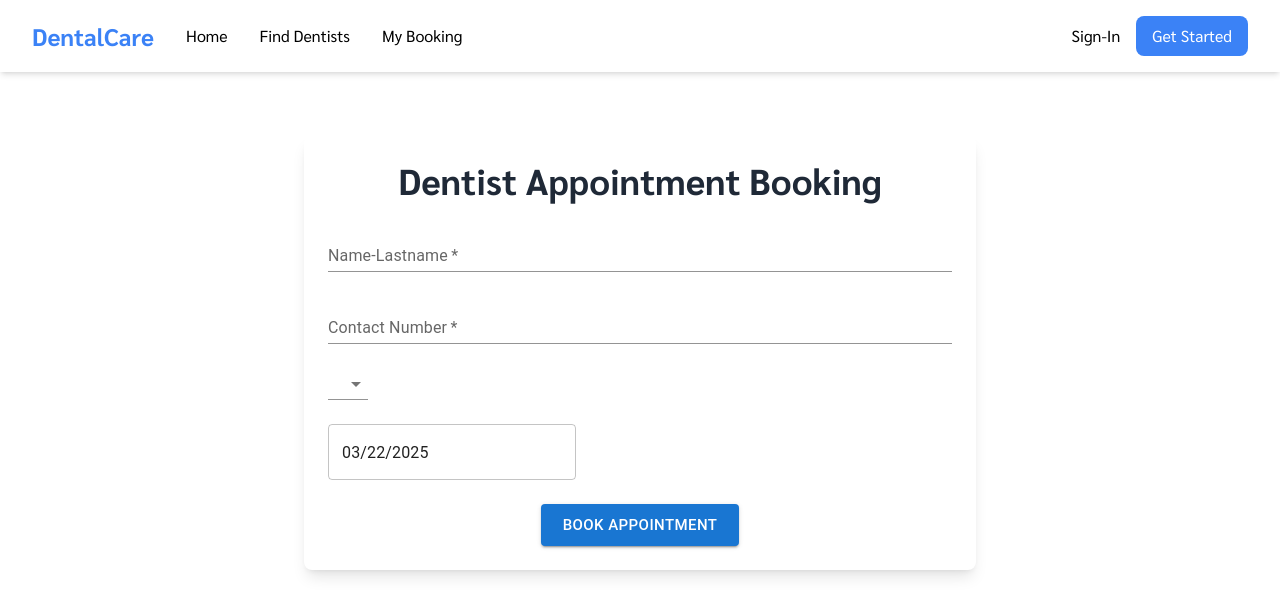
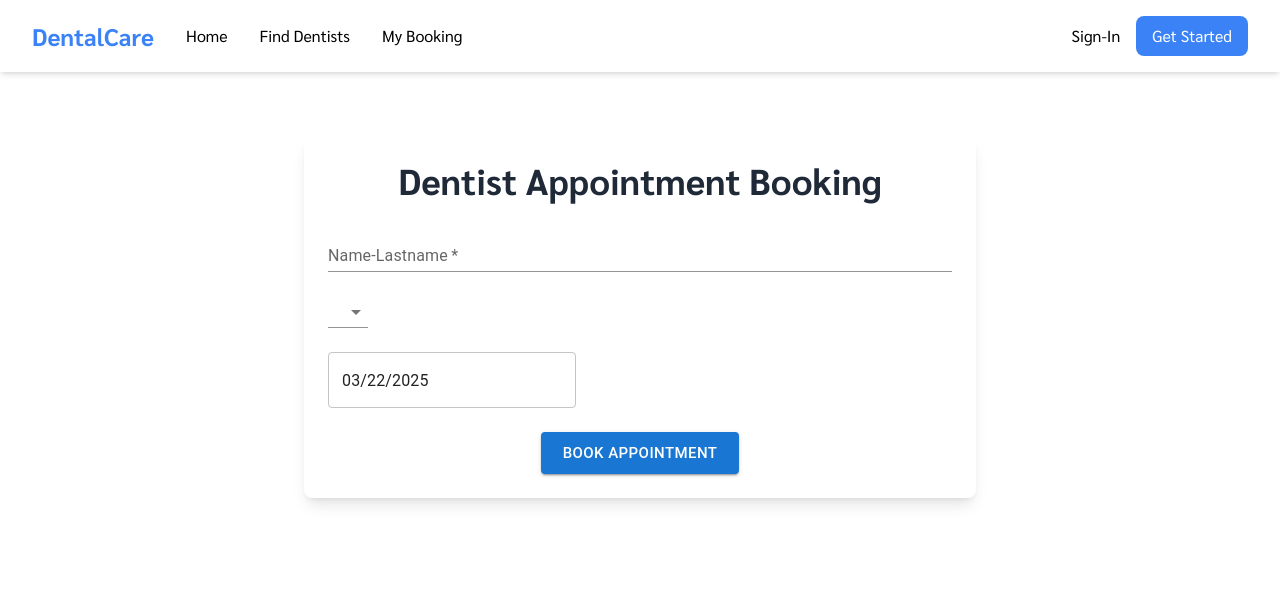
Before and after one commit to 2110503-2564/fe-project-2024-2-plumbers_inwza007x, a Next.js app: page /booking in a window 1280 px wide. Shown: the top 616 px of the page. Built offline with nearby package versions, Linux system fonts and the light colour scheme; no server answers.

Commit message:
Fix Create Booking

```diff
--- a/src/app/booking/page.tsx
+++ b/src/app/booking/page.tsx
@@ -13,7 +13,6 @@ import { useSession } from "next-auth/react";
 export default function DentistBookingPage() {
     const { data: session, status } = useSession();
     const [nameLastname, setNameLastname] = useState("");
-    const [tel, setTel] = useState("");
     const [dentistID, setDentistID] = useState(0);
     const [bookDate, setBookDate] = useState(new Date());
 
@@ -25,18 +24,17 @@ export default function DentistBookingPage() {
         e.preventDefault();
         setIsSubmitting(true);
 
-        if (!session?.user?.id || !session?.user?.token) {
+        if (!session?.user?.token) {
             setErrorOpen(true);
             setIsSubmitting(false);
             return;
         }
 
-        const newBooking = { dentistID, bookDate, userID: session.user.id };
+        const newBooking = { dentistID, bookDate };
         try {
             await createMeBooking(newBooking, session.user.token);
-            console.log(newBooking);
+
             setNameLastname("");
-            setTel("");
             setDentistID(0);
             setBookDate(new Date());
             setSuccessOpen(true);
@@ -59,10 +57,6 @@ export default function DentistBookingPage() {
                 <form className="space-y-6" onSubmit={handleSubmit}>
                     <div className="w-full">
                         <TextField fullWidth variant="standard" label="Name-Lastname" required value={nameLastname} onChange={(e) => setNameLastname(e.target.value)} />
-                    </div>
-
-                    <div className="w-full">
-                        <TextField fullWidth variant="standard" label="Contact Number" required value={tel} onChange={(e) => setTel(e.target.value)} />
                     </div>
 
                     <div className="w-full">
--- a/src/libs/createMeBooking.tsx
+++ b/src/libs/createMeBooking.tsx
@@ -1,4 +1,4 @@
-export default async function createMeBooking(formData: { userID: number, dentistID: number, bookDate: Date}, token: string) {
+export default async function createMeBooking(formData: { dentistID: number, bookDate: Date }, token: string) {
     try {
         const response = await fetch("http://localhost:5000/api/v1/bookings/me", {
             method: "POST",
```
